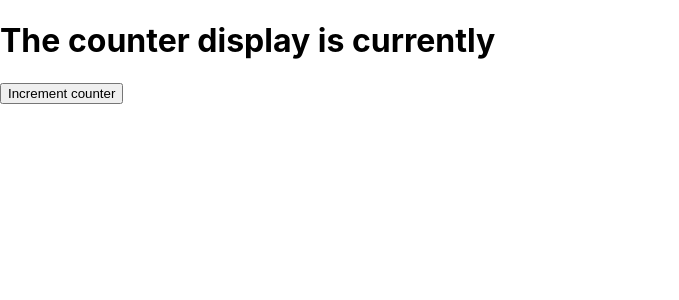
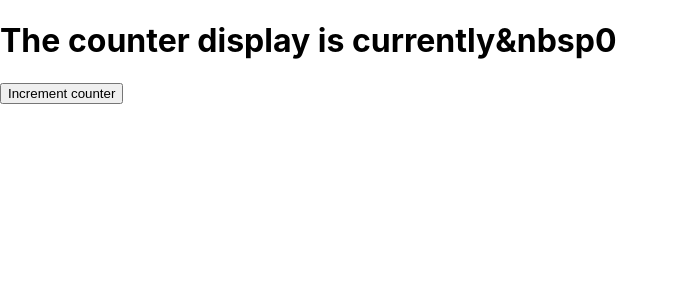
Before and after one commit to amandena/click-counter, a React app: page / in a window 1280 px wide. Shown: the top 300 px of the page, without its empty margins (0-679 px from the left). Built offline with nearby package versions, Linux system fonts and the light colour scheme.

Commit message:
added code in App to make new test pass

```diff
--- a/src/App.js
+++ b/src/App.js
@@ -1,12 +1,18 @@
-import './App.css';
+import { useState } from 'react'
+import './App.css'
 
 function App() {
+  const [count, setCount] = useState(0)
+
   return (
     <div data-test='component-app'>
-      <h1 data-test='counter-display'>The counter display is currently</h1>
+      <h1 data-test='counter-display'>
+        The counter display is currently&nbsp
+        <span data-test='count'>{count}</span>
+      </h1>
       <button data-test='increment-button'>Increment counter</button>
     </div>
-  );
+  )
 }
 
-export default App;
+export default App
```
